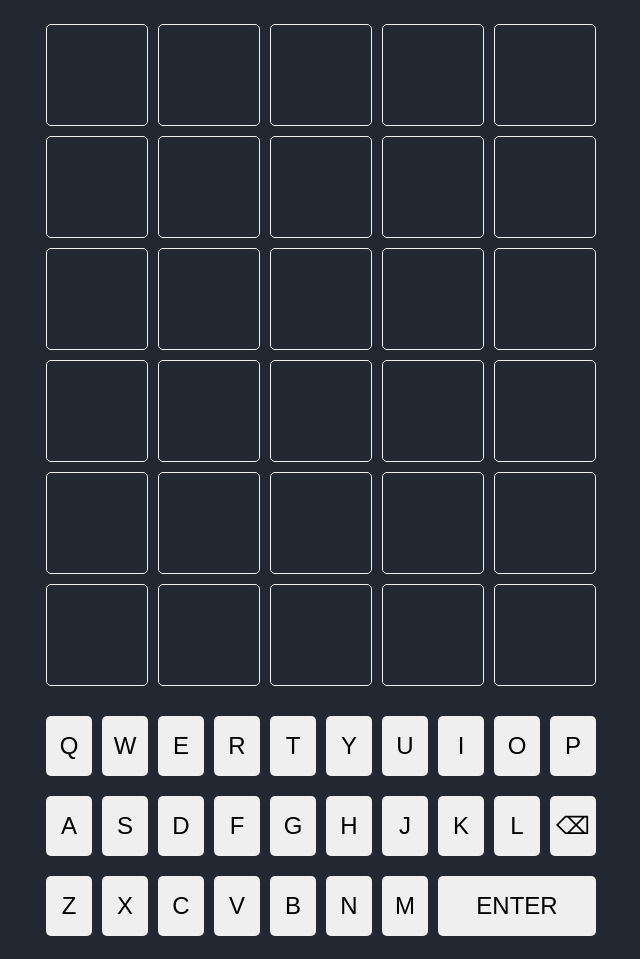
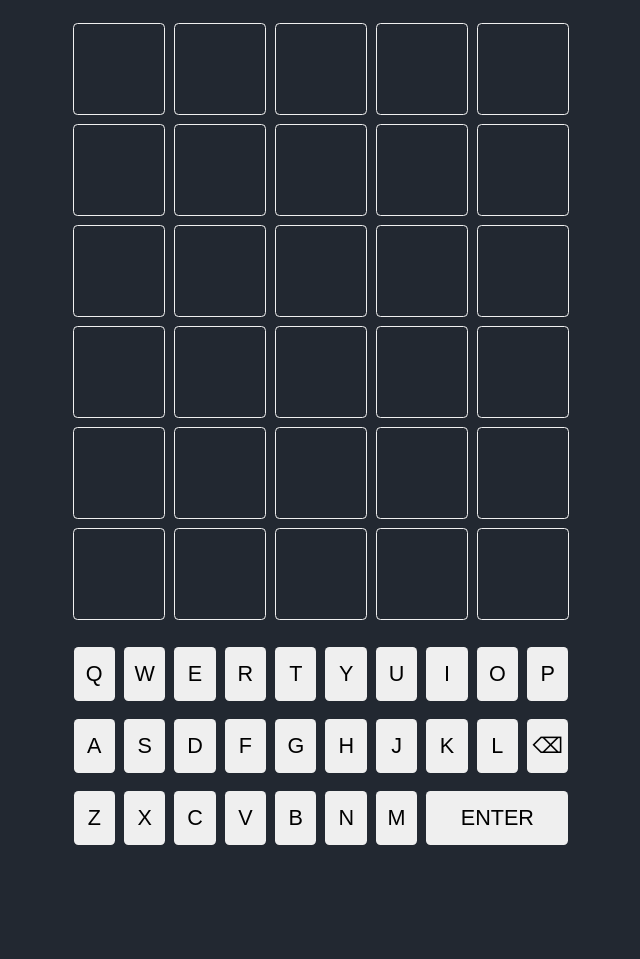
Before and after one commit to TriMPham98/wordle, a plain HTML site: page index.html in a window 1280 px wide. Shown: the part 69-1028 px from the top of the page, without its empty margins (319-959 px from the left). After the commit the page ends 936 px from the top, so only its background shows below. Drawn offline with Linux system fonts and the light colour scheme.

Commit message:
Reduce all absolute pixel values by 10%

```diff
--- a/style.css
+++ b/style.css
@@ -14,7 +14,7 @@ body {
 .grid {
   display: grid;
   grid-template-columns: repeat(5, 1fr);
-  gap: 10px;
+  gap: 9px;
 }
 
 .row {
@@ -22,22 +22,22 @@ body {
 }
 
 .cell {
-  width: 100px;
-  height: 100px;
+  width: 90px;
+  height: 90px;
   border: 1px solid #f0f0f0;
   display: flex;
   justify-content: center;
   align-items: center;
-  font-size: 2em;
+  font-size: 1.8em;
   transition: transform 1.5s, background-color 1.5s;
   transform-style: preserve-3d;
-  margin: 5px;
-  border-radius: 5px;
+  margin: 4.5px;
+  border-radius: 4.5px;
 }
 
 input#wordInput {
-  margin-top: 20px;
-  font-size: 1.5em;
+  margin-top: 18px;
+  font-size: 1.35em;
   text-align: center;
 }
 
@@ -45,31 +45,31 @@ input#wordInput {
   display: flex;
   flex-direction: column;
   align-items: center;
-  margin-top: 20px;
+  margin-top: 18px;
 }
 
 .keyboard-row {
   display: flex;
   justify-content: center;
-  margin-bottom: 10px;
+  margin-bottom: 9px;
 }
 
 .key {
   /* background-color: #818384; */
   /* color: #f0f0f0; */
-  width: 46px;
-  height: 60px;
-  margin: 5px;
-  font-size: 24px;
+  width: 41.4px;
+  height: 54px;
+  margin: 4.5px;
+  font-size: 21.6px;
   display: flex;
   align-items: center;
   justify-content: center;
   cursor: pointer;
   border: none;
-  border-radius: 5px;
+  border-radius: 4.5px;
 }
 
 #enter {
-  width: 158px;
-  height: 60px;
+  width: 142.2px;
+  height: 54px;
 }
```
